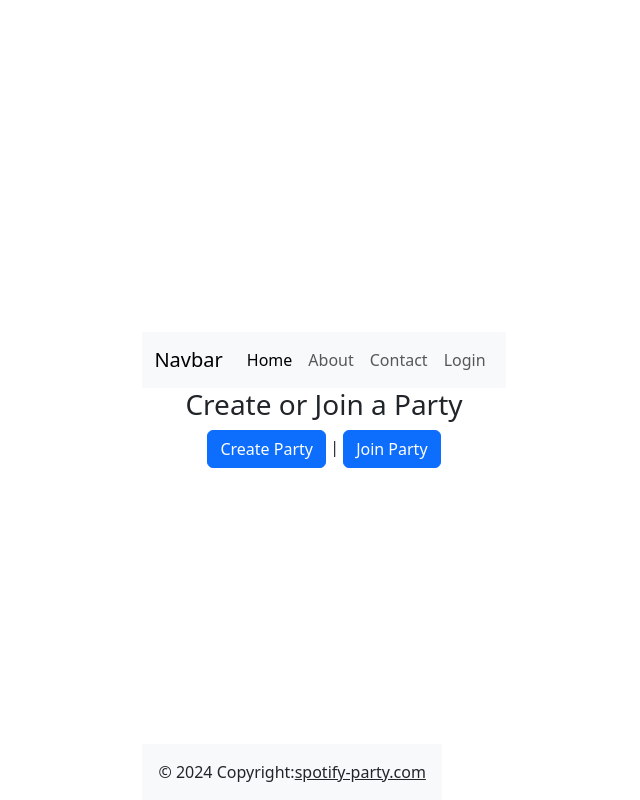
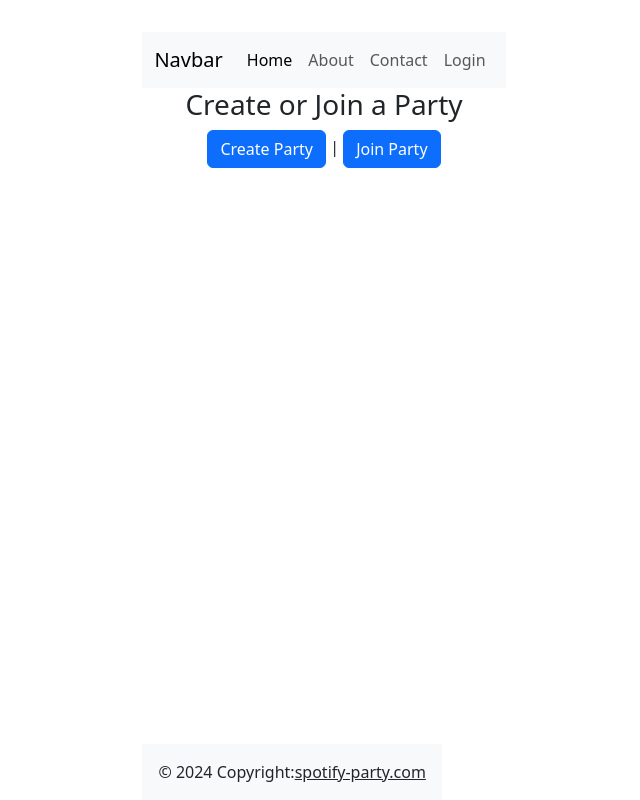
Before and after one commit to jamdlaw/spotify-party, a React (Vite) app in the folder spotify-party/: page / in a window 1280 px wide. Shown: the whole page, without its empty margins (316-956 px from the left). Built offline with nearby package versions, Linux system fonts and the light colour scheme.

Commit message:
added comment

```diff
--- a/spotify-party/src/App.css
+++ b/spotify-party/src/App.css
@@ -3,6 +3,7 @@
   margin: 0 auto;
   padding: 2rem;
   text-align: center;
+  height: 100vh; /* set content to 100 % of page */
 }
 
 .logo {
```
